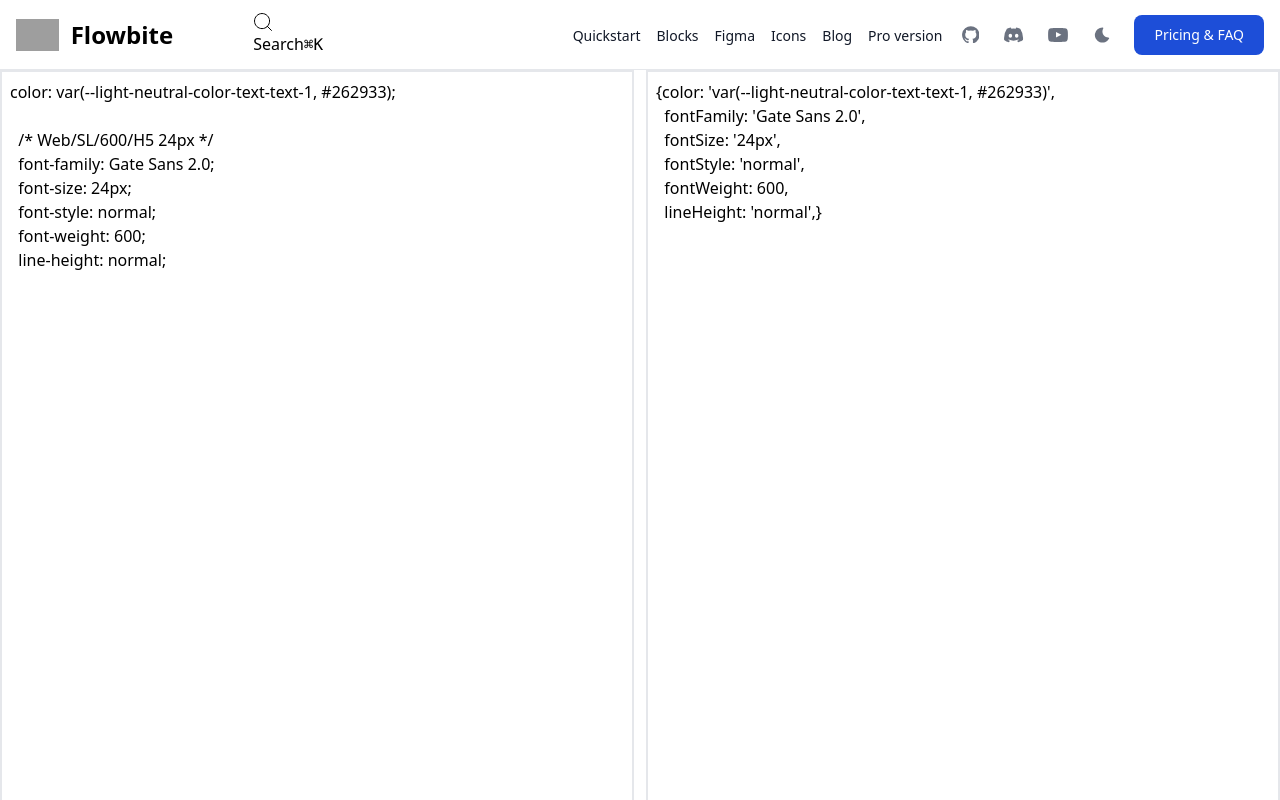
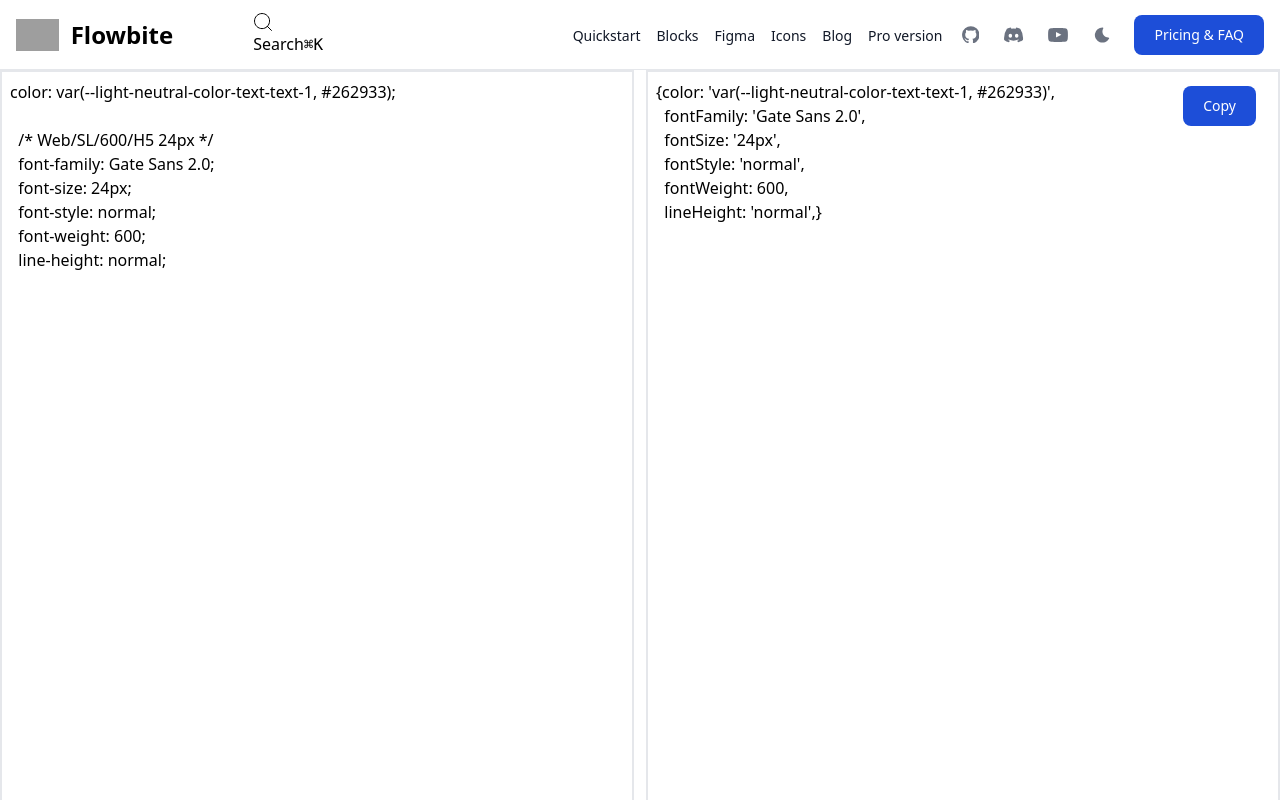
Before and after one commit to lucasliu2022/figma-to-style, a Next.js app: page / in a window 1280 px wide. Shown: the top 800 px of the page. Built offline with nearby package versions, Linux system fonts and the light colour scheme; grey boxes are pictures that could not be loaded.

Commit message:
copy to clipboard

```diff
--- a/package.json
+++ b/package.json
@@ -13,6 +13,7 @@
     "@types/react": "18.2.22",
     "@types/react-dom": "18.2.7",
     "autoprefixer": "10.4.16",
+    "copy-to-clipboard": "^3.3.3",
     "next": "13.5.2",
     "postcss": "^8.4.31",
     "preact": "^10.18.1",
--- a/src/pages/index.tsx
+++ b/src/pages/index.tsx
@@ -1,5 +1,6 @@
 import { handleCss } from "@/utils/handleCss";
 import { useState, useEffect } from "react";
+import copytoclipboard from "copy-to-clipboard";
 
 export default function Home() {
   const [source, setSource] =
@@ -30,12 +31,23 @@
           }}
         />
       </div>
-      <div className="flex-1">
+      <div className="flex-1 relative">
         <textarea
           className="min-h-screen w-full border-2 p-2"
           value={result}
           readOnly
         />
+        <div className="absolute right-4 top-4">
+          <button
+            type="button"
+            onClick={() => {
+              copytoclipboard(result);
+            }}
+            className="text-white bg-blue-700 hover:bg-blue-800 focus:ring-4 focus:ring-blue-300 font-medium rounded-lg text-sm px-5 py-2.5 me-2 mb-2 dark:bg-blue-600 dark:hover:bg-blue-700 focus:outline-none dark:focus:ring-blue-800"
+          >
+            Copy
+          </button>
+        </div>
       </div>
     </main>
   );
```
Also changed, not shown: 1 other file (tests, documents, lock files or other folders).
